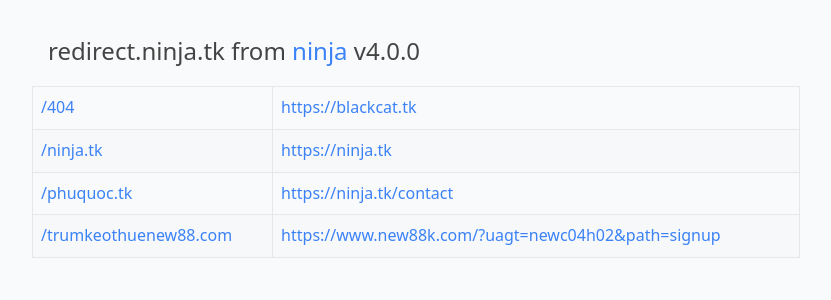
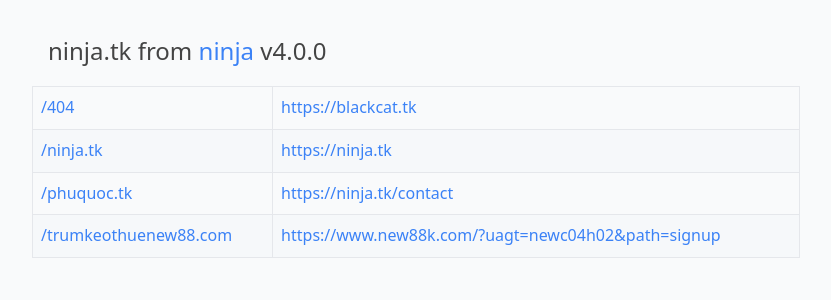
Before and after one commit to thaoam/blackcat, a Jekyll site: the page built from src/list.md, in a window 1280 px wide. Shown: the top 300 px of the page, without its empty margins (224-1055 px from the left). Built offline with Jekyll 4.4.1, drawn with Linux system fonts in a browser that asks for light colours.

Commit message:
list modify

```diff
--- a/src/_layouts/list.html
+++ b/src/_layouts/list.html
@@ -73,7 +73,7 @@
 </head>
 <body>
 
-<h1>redirect.ninja.tk from <a href="https://ninja.tk/">ninja</a> v4.0.0</h1>
+<h1>ninja.tk from <a href="https://ninja.tk/">ninja</a> v4.0.0</h1>
 
 <main>
   {{ content }}
```
